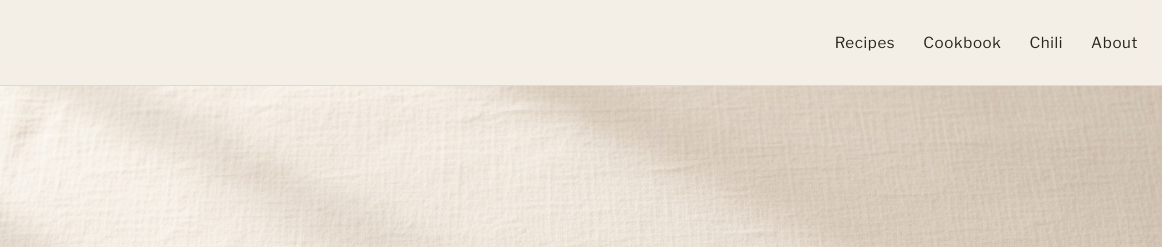
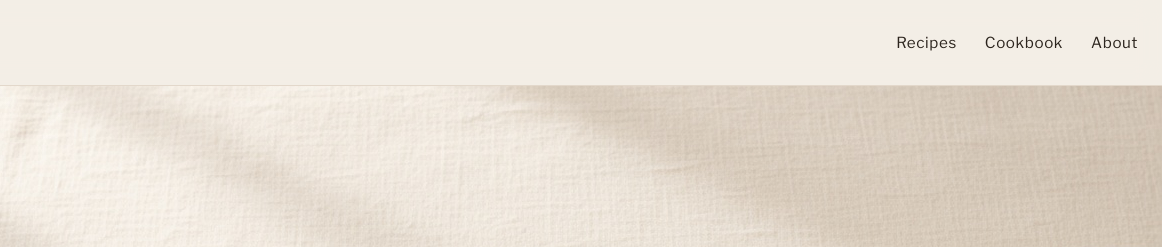
Before and after one commit to stevepessah/one-pot-gal, an Astro site: page / in a window 1280 px wide. Shown: the top 247 px of the page, 118-1280 px from the left. Built offline with nearby package versions, Linux system fonts and the light colour scheme; Astro itself is replaced by a stand-in of ours; a web font is replaced by a local one.

Commit message:
Hide the chili page from the site navigation.
Co-authored-by: Cursor <cursoragent@cursor.com>

```diff
--- a/src/components/Header.astro
+++ b/src/components/Header.astro
@@ -3,7 +3,6 @@ const path = Astro.url.pathname;
 const links = [
   { href: "/recipes", label: "Recipes" },
   { href: "/cookbook", label: "Cookbook" },
-  { href: "/chili", label: "Chili" },
   { href: "/about", label: "About" },
 ];
 
```
